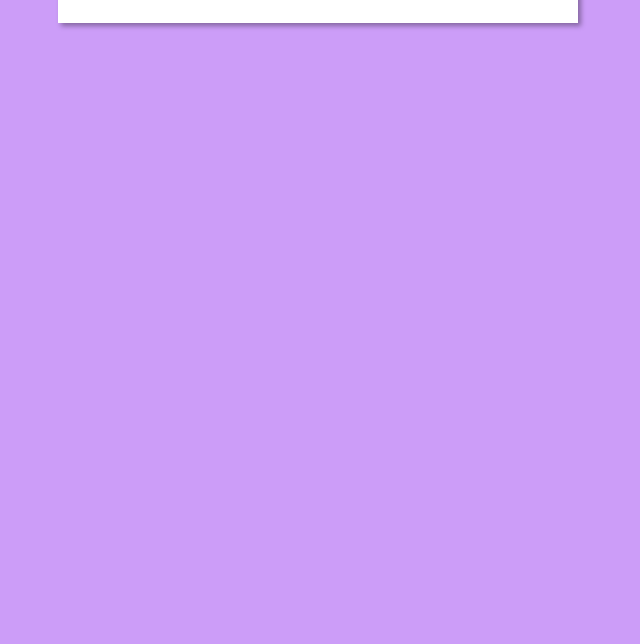
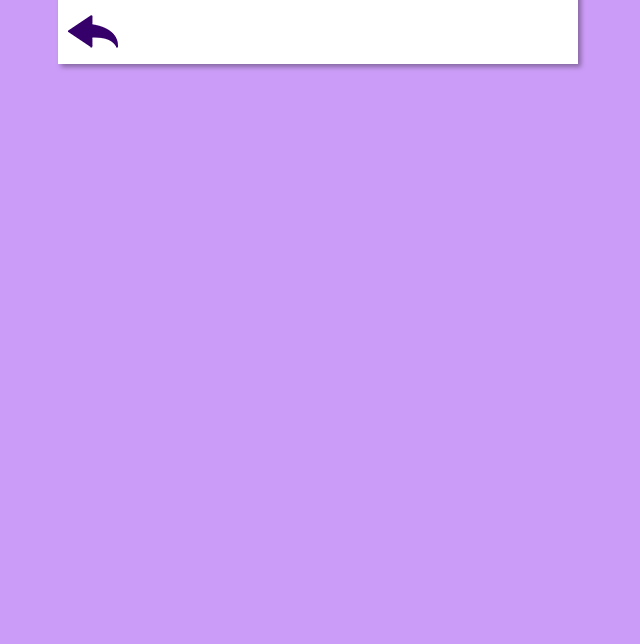
Before and after one commit to RoseDuarte/projeto-site, a plain HTML site: page curso-html.html in a window 1280 px wide. Shown: the part 156-800 px from the top of the page, without its empty margins (322-962 px from the left). Drawn offline with Linux system fonts and the light colour scheme.

Commit message:
adição de botão de voltar

```diff
--- a/curso-html.html
+++ b/curso-html.html
@@ -14,7 +14,7 @@
     <article>
       <p>A <abbr title="HyperText Markup Language">HTML</abbr> é uma linguagem de marcação para criação de sites. Atualmente na versão 5, ela usa a semântica dos elementos para criar o conteúdo de uma página Web. Com as <abbr title="Cascading Style Sheets">CSS</abbr>, criamos as configurações visuais que um site vai ter.</p></p>
 
-      <!-- youtube -->
+      <a href="./index.html"><img src="./imagens/btn-back.png" alt="voltar"></a>
     </article>
   </main>
 
```
